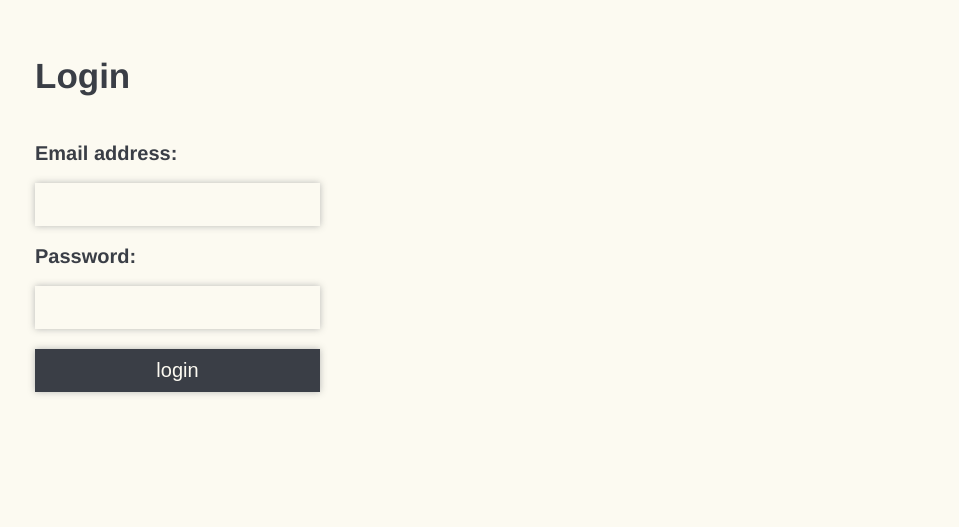
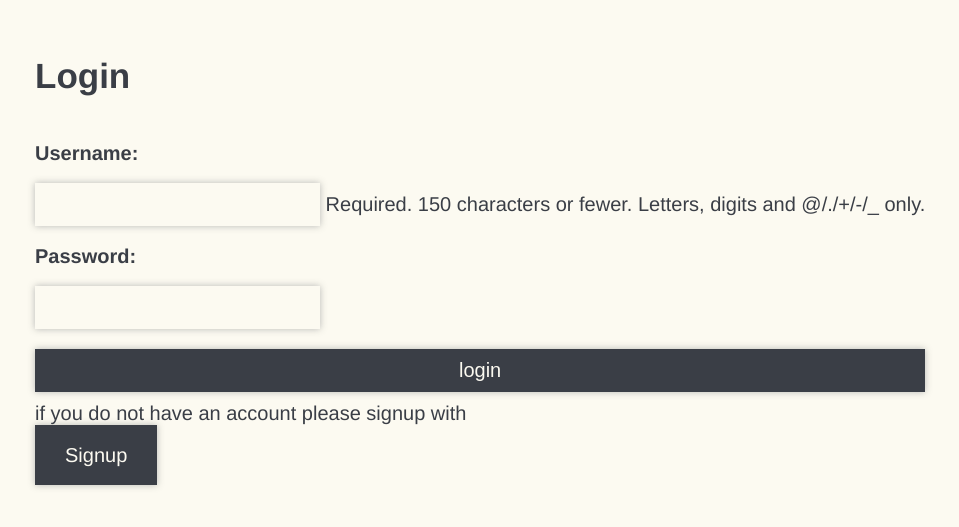
Before and after one commit to yogesh-ch-ss/briefly, a Django app: page /accounts/login in a window 1280 px wide. Shown: the part 95-622 px from the top of the page, without its empty margins (35-994 px from the left). Run offline with Django 5.2, Linux system fonts and the light colour scheme.

Commit message:
half way thr the user authentication

```diff
--- a/briefly_app/forms.py
+++ b/briefly_app/forms.py
@@ -21,7 +21,7 @@ class BrieflyUserSignupForm(forms.ModelForm):
 class BrieflyUserLoginForm(forms.ModelForm):
     class Meta:
         model = BrieflyUser
-        fields = ['email', 'password']
+        fields = ['username', 'password']
         widgets = {
             'password': forms.PasswordInput(),
         }
--- a/briefly_app/templates/briefly_navbar.html
+++ b/briefly_app/templates/briefly_navbar.html
@@ -1,3 +1,6 @@
 <div class="navbar">
   <a href="/"><h1>Briefly.</h1></a>
+  {% if user.is_authenticated %}
+    <a href="{% url 'briefly:user_profile_setting' %}"><span>for {{user.username}}</span></a>
+  {% endif %}
 </div>
--- a/briefly_app/templates/category_preference.html
+++ b/briefly_app/templates/category_preference.html
@@ -2,7 +2,7 @@
 <div class="login">
   <h3>Login</h3>
   <div class="login--form">
-    <form method="POST" action="{% url 'briefly:login' %}" enctype="multipart/form-data">
+    <form method="POST" action="{% url 'briefly:user_category_preference' %}" enctype="multipart/form-data">
       {% csrf_token %}
       <div class="login--form--input">
       {{ category_form.as_p }}
--- a/briefly_app/templates/login.html
+++ b/briefly_app/templates/login.html
@@ -2,12 +2,14 @@
 <div class="login">
   <h3>Login</h3>
   <div class="login--form">
-    <form method="POST" action="{% url 'briefly:login' %}" enctype="multipart/form-data">
+    <form method="POST" action="{% url 'briefly:user_login' %}" enctype="multipart/form-data">
       {% csrf_token %}
       <div class="login--form--input">
       {{ user_login_form.as_p }}
       <input class="button" type="submit" value="login" />
     </form>
+    <span>if you do not have an account please signup with</span>
+    <a href="{% url 'briefly:user_signup' %}" class="button">Signup</a>
   </div>
 </div>
 {% endblock %}
--- a/briefly_app/templates/signup.html
+++ b/briefly_app/templates/signup.html
@@ -2,11 +2,11 @@
 <div class="login">
   <h3>Sign up</h3>
   <div class="login--form">
-    <form method="POST" action="{% url 'briefly:signup' %}" enctype="multipart/form-data">
+    <form method="POST" action="{% url 'briefly:user_signup' %}" enctype="multipart/form-data">
       {% csrf_token %}
       <div class="login--form--input">
       {{ user_signup_form.as_p }}
-      <input class="button" type="submit" value="signup" />
+      <input class="button" type="submit" value="Signup" />
     </form>
   </div>
 </div>
--- a/briefly_app/templates/template_top_page.html
+++ b/briefly_app/templates/template_top_page.html
@@ -13,7 +13,7 @@
       </h3>
     </div>
     <div>
-      <a href="/template_login" class="button">Login</a>
+      <a href="{% url 'briefly:user_login' %}" class="button">Login</a>
     </div>
   </div>
   {% include "template_article.html" %}
--- a/briefly_app/urls.py
+++ b/briefly_app/urls.py
@@ -5,12 +5,12 @@ app_name = 'briefly'
 urlpatterns = [
     path('', views.top_page, name='top_page'),
     # signup, login, logout, signout, profile_setting
-    path('accounts/signup', views.signup, name='signup'),
-    path('accounts/login', views.login, name='login'),
-    path('accounts/logout', views.logout, name='logout'),
-    path('accounts/delete', views.delete_account, name='delete_account'),
-    # path('accounts/profile_setting', views.profile_setting, name='profile_setting'),
-    path('accounts/profile_setting/category_preference', views.category_preference, name='category_preference'),
+    path('accounts/signup', views.user_signup, name='user_signup'),
+    path('accounts/login', views.user_login, name='user_login'),
+    path('accounts/logout', views.user_logout, name='user_logout'),
+    path('accounts/delete', views.user_delete_account, name='user_delete_account'),
+    path('accounts/profile_setting', views.user_profile_setting, name='user_profile_setting'),
+    path('accounts/user_profile_setting/category_preference', views.user_category_preference, name='user_category_preference'),
     # views
     # path('template_login', views.login, name='login'),
     path('template_headlines', views.headlines, name='headlines'),
--- a/briefly_app/views.py
+++ b/briefly_app/views.py
@@ -11,7 +11,7 @@ from briefly_app.models import UserCategory
 # Signup, Login, Logout, Signout
 # check if user is authenticated or not
 
-def signup(request):
+def user_signup(request):
     # if user is authenticated, redirect to top_page
     if request.user.is_authenticated:
         return redirect('briefly:top_page')
@@ -21,24 +21,30 @@ def signup(request):
             user = user_signup_form.save()
             user.set_password(user.password)
             user.save()
+            print(user)
             # when the sign up is successful, redirect to login page
-            return redirect('briefly:login')
+            return redirect('briefly:user_login')
         else:
             print(user_signup_form.errors)
     else:
         user_signup_form = BrieflyUserSignupForm()
-    return render(request, 'signup.html', {'user_signup_form': user_signup_form})
+    return render(request, 'signup.html', {
+        'user_signup_form': user_signup_form,
+        'type' : 'signup',
+        })
 
-def login(request):
+def user_login(request):
     # if user is authenticated, redirect to top_page
     if request.user.is_authenticated:
         return redirect('briefly:top_page')
     if request.method == 'POST':
         user_login_form = BrieflyUserLoginForm(data=request.POST)
         if user_login_form.is_valid():
-            email = user_login_form.cleaned_data['email']
+            username = user_login_form.cleaned_data['username']
             password = user_login_form.cleaned_data['password']
-            user = authenticate(email=email, password=password)
+            print(username, password)
+            user = authenticate(username=username, password=password)
+            print(user)
             if user:
                 if user.is_active:
                     login(request, user)
@@ -49,6 +55,7 @@ def login(request):
                 return HttpResponse("Invalid login details.")
         else:
             print(user_login_form.errors)
+            return redirect('briefly:top_page')
     else:
         user_login_form = BrieflyUserLoginForm()
         return render(request, 'login.html', {'user_login_form': user_login_form})
@@ -56,14 +63,17 @@ def login(request):
 # !!!need to implement it in user profile page
 @require_POST
 @login_required
-def logout(request):
-    logout(request)
+def user_logout(request):
+    if request.user.is_authenticated:
+        logout(request)
+        # redirect to top_page
+        return redirect('briefly:top_page')
     return redirect('briefly:top_page')
 
 # !!!need to implement it in user profile page
 @login_required
 @require_POST
-def delete_account(request):
+def user_delete_account(request):
     if request.user.is_authenticated:
         request.user.delete()
     return redirect('briefly:top_page')
@@ -71,7 +81,7 @@ def delete_account(request):
 # choose and update category
 # to choose category, user must be logged in
 @login_required
-def category_preference(request):
+def user_category_preference(request):
     user = request.user
     if request.method == 'POST':
         category_form = CategoryForm(request.POST)
@@ -84,6 +94,38 @@ def category_preference(request):
         category_form = CategoryForm(initial=initial_data)
     return render(request, 'category_preference.html', {'category_form': category_form})
 
+
+# get profile_setting page
+@login_required
+def user_profile_setting(request):
+    user = request.user
+    if request.method == 'POST':
+        user_signup_form = BrieflyUserSignupForm(request.POST, instance=user)
+        if user_signup_form.is_valid():
+            if user_signup_form.cleaned_data['username'] != user.username:
+                user.username = user_signup_form.cleaned_data['username']
+            if user_signup_form.cleaned_data['email'] != user.email:
+                user.email = user_signup_form.cleaned_data['email']
+            if user_signup_form.cleaned_data['country'] != user.country:
+                user.country = user_signup_form.cleaned_data['country']
+            user.save()
+            # login user with new credential
+            user = authenticate(email=user.email, password=user.password)
+            login(request, user)
+    else:
+        user_signup_form = BrieflyUserSignupForm(instance=user)
+    return render(request, 'user_profile.html', {
+        'type' : 'update',
+        'user_signup_form': user_signup_form
+        })
+
+
+# function to check if the user is authenticated
+def get_authenticated_user(request):
+    if request.user.is_authenticated:
+        return request.user
+    return None
+
 #views
 #02/17/2025 Yongwoo - Deleted template_views, incorporated into views.
 #Planning to remove 'template'
@@ -91,7 +133,8 @@ def index(request):
     return render(request, './template_index.html')
 
 def top_page(request):
-    return render(request, './template_top_page.html')
+    user = get_authenticated_user(request)
+    return render(request, './template_top_page.html', {'user': user})
 
 # def login(request):
 #     return render(request, './template_login.html')
```
Also changed, not shown: briefly_app/templates/user_profile.html (added, +17 -0 lines), db.sqlite3.
